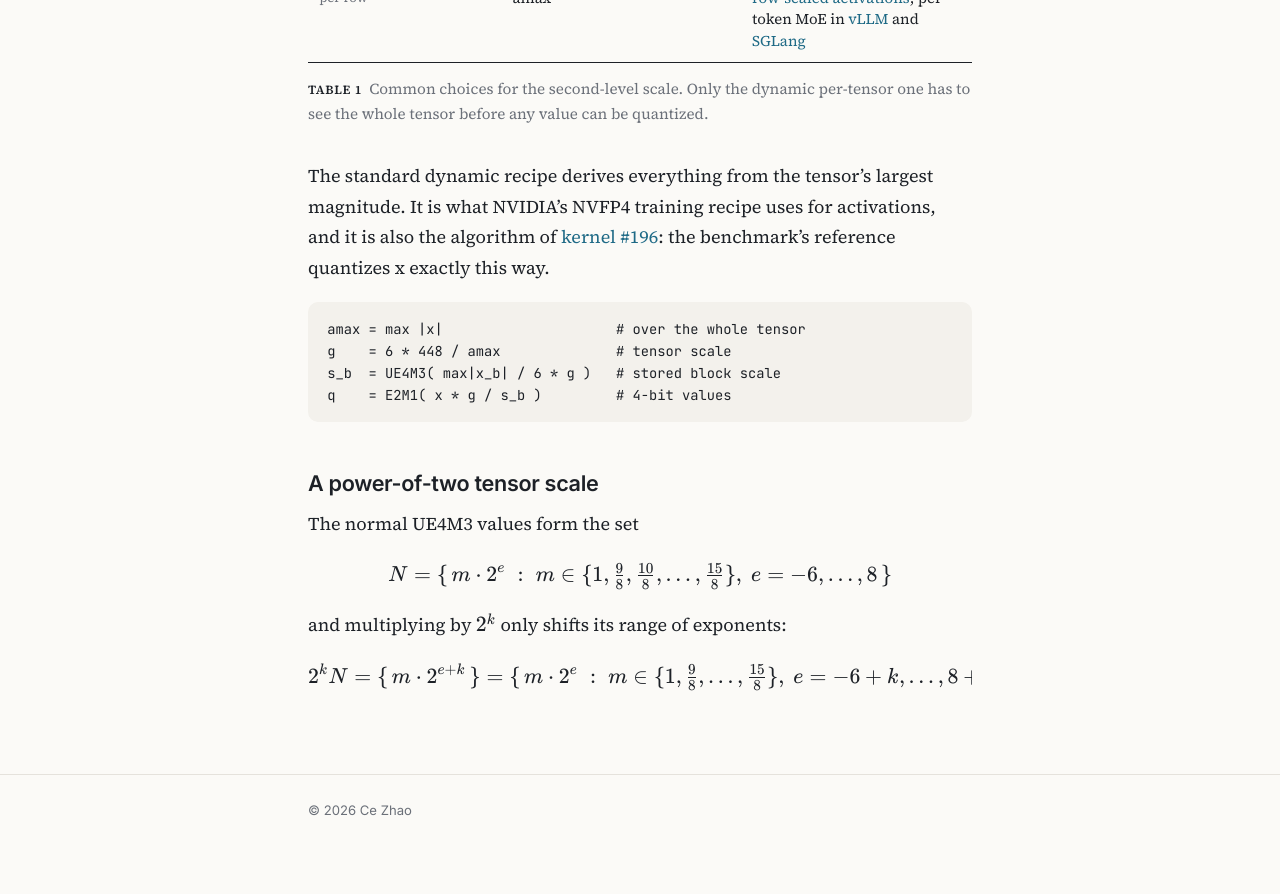
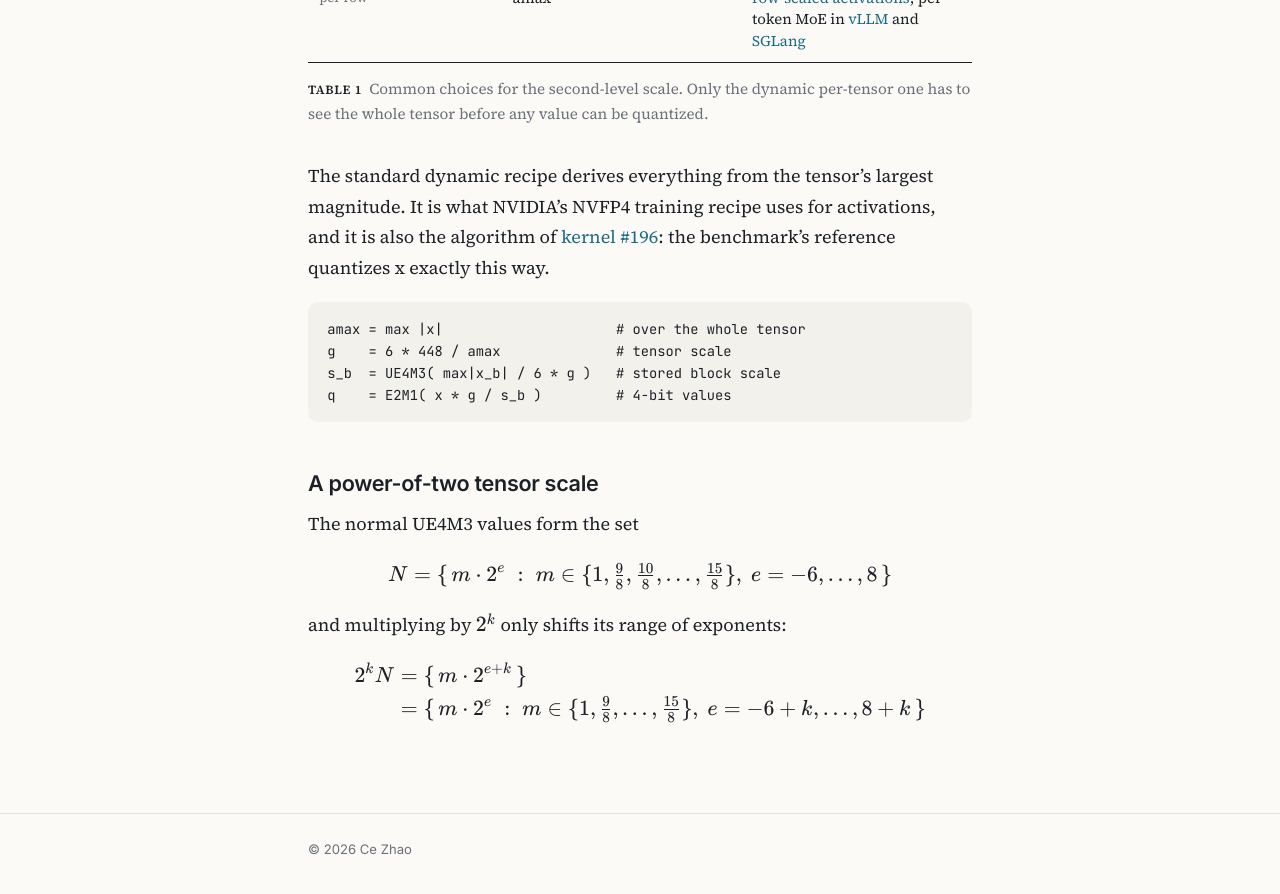
Before and after one commit to A1c0r-Z/A1c0r-Z.github.io, a Jekyll site: the page built from preview/one-pass-nvfp4.md, in a window 1280 px wide and 900 px high, scrolled down 2205 px. Shown: the top 894 px of the window. Built offline with Jekyll 4.4.1, drawn with Linux system fonts in a browser that asks for light colours; before the commit the page ends 3066 px from its top, so only the background shows below that.

Commit message:
Split the 2^k N equation over two lines
Co-Authored-By: Claude Opus 5.5 <noreply@anthropic.com>

```diff
--- a/preview/one-pass-nvfp4.md
+++ b/preview/one-pass-nvfp4.md
@@ -54,5 +54,8 @@ $$
 and multiplying by $$2^k$$ only shifts its range of exponents:
 
 $$
-2^{k} N = \{\, m \cdot 2^{e+k} \,\} = \{\, m \cdot 2^{e} \;:\; m \in \{1, \tfrac{9}{8}, \dots, \tfrac{15}{8}\},\ e = -6+k, \dots, 8+k \,\}
+\begin{aligned}
+2^{k} N &= \{\, m \cdot 2^{e+k} \,\} \\
+&= \{\, m \cdot 2^{e} \;:\; m \in \{1, \tfrac{9}{8}, \dots, \tfrac{15}{8}\},\ e = -6+k, \dots, 8+k \,\}
+\end{aligned}
 $$
```
